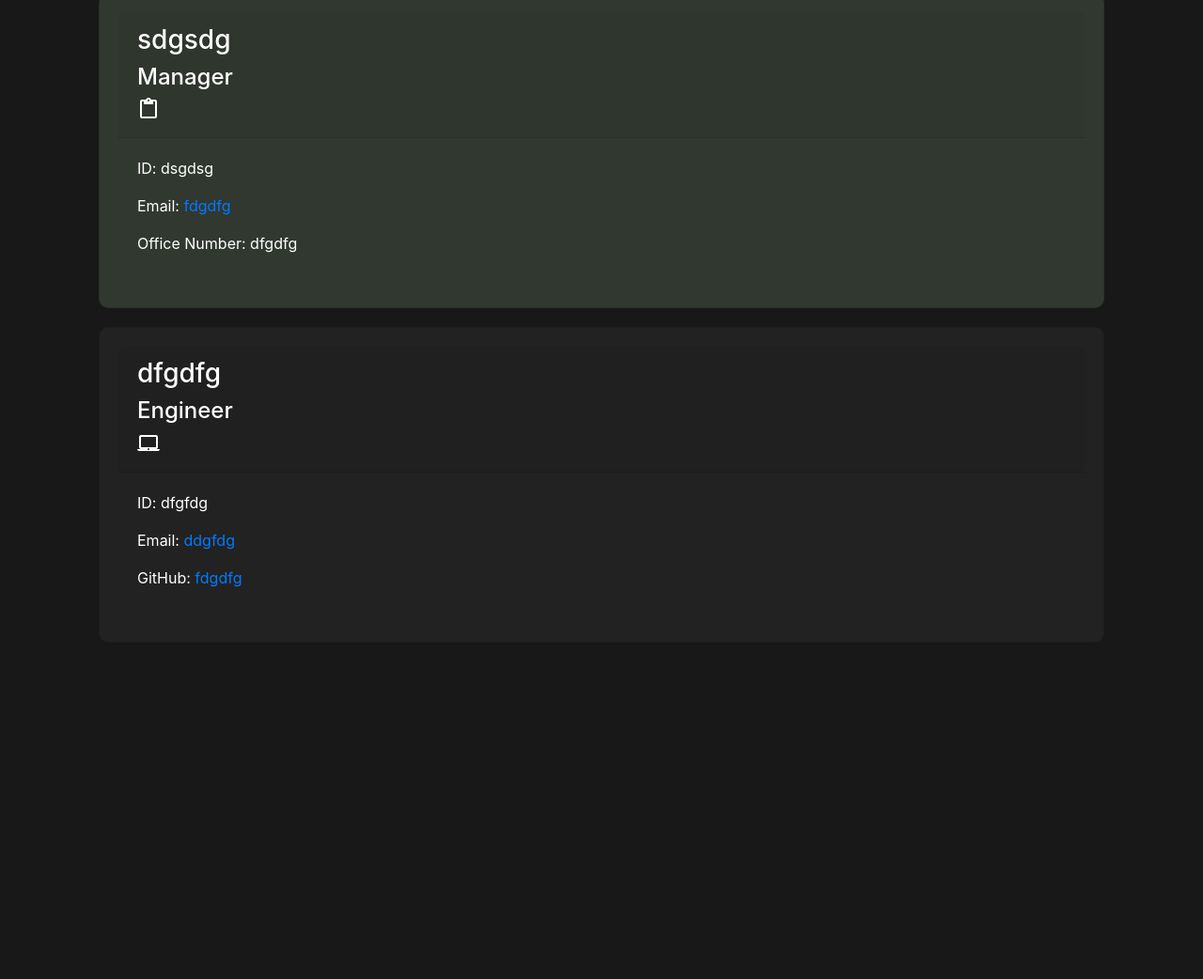
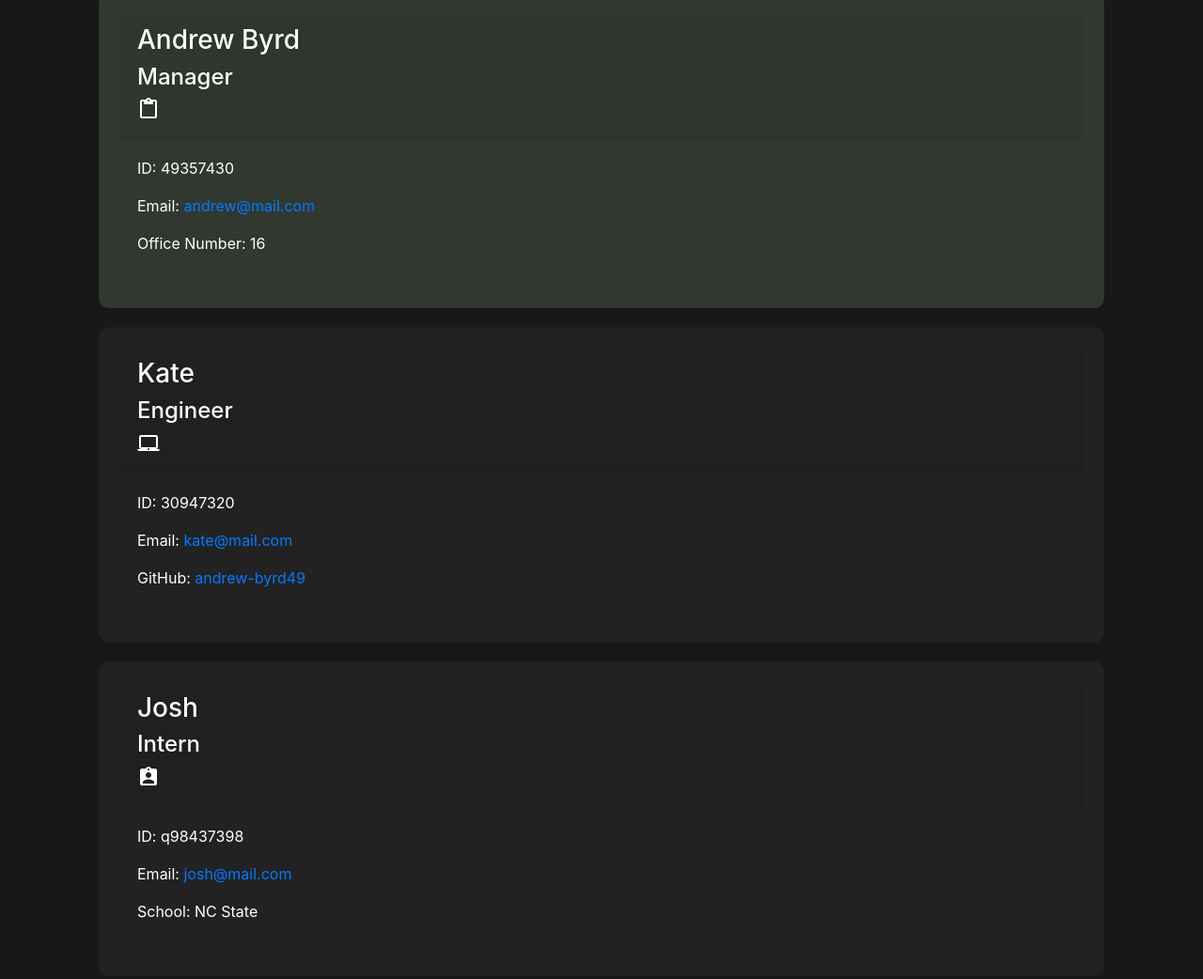
Before and after one commit to Andrew-Byrd49/team-profile-generator, a website: page dist/index.html in a window 1280 px wide. Shown: the part 105-1147 px from the top of the page at 94% size. Before the commit the page ends 809 px from the top, so only its background shows below. Drawn offline with nearby package versions, Linux system fonts and the light colour scheme.

```diff
--- a/dist/index.html
+++ b/dist/index.html
@@ -24,14 +24,14 @@
     <div class=''>
         <div class='card manager'>
             <div class='card-header'>
-                <h3>sdgsdg</h3>
+                <h3>Andrew Byrd</h3>
                 <h4>Manager</h4><i class='material-icons'>content_paste</i>
             </div>
 
             <div class='card-body'>
-                <p class='id'>ID: dsgdsg</p>
-                <p class='email'>Email: <a href='mailto:fdgdfg'>fdgdfg</a></p>
-                <p class='office'>Office Number: dfgdfg</p>
+                <p class='id'>ID: 49357430</p>
+                <p class='email'>Email: <a href='mailto:andrew@mail.com'>andrew@mail.com</a></p>
+                <p class='office'>Office Number: 16</p>
             </div>
         </div>
     </div>
@@ -39,14 +39,29 @@
     <div class=''>
         <div class='card'>
             <div class='card-header'>
-                <h3>dfgdfg</h3>
+                <h3>Kate</h3>
                 <h4>Engineer</h4><i class='material-icons'>laptop_mac</i>
             </div>
 
             <div class='card-body'>
-                <p class='id'>ID: dfgfdg</p>
-                <p class='email'>Email: <a href='mailto:ddgfdg'>ddgfdg</a></p>
-                <p class='github'>GitHub: <a href='https://github.com/fdgdfg'>fdgdfg</a></p>
+                <p class='id'>ID: 30947320</p>
+                <p class='email'>Email: <a href='mailto:kate@mail.com'>kate@mail.com</a></p>
+                <p class='github'>GitHub: <a href='https://github.com/andrew-byrd49'>andrew-byrd49</a></p>
+            </div>
+        </div>
+    </div>
+
+    <div class=''>
+        <div class='card'>
+            <div class='card-header'>
+                <h3>Josh</h3>
+                <h4>Intern</h4><i class='material-icons'>assignment_ind</i>
+            </div>
+
+            <div class='card-body'>
+                <p class='id'>ID: q98437398</p>
+                <p class='email'>Email: <a href='mailto:josh@mail.com'>josh@mail.com</a></p>
+                <p class='school'>School: NC State</p>
             </div>
         </div>
     </div>
```
Also changed, not shown: README.md, dist/images/site-sample.png (added).
